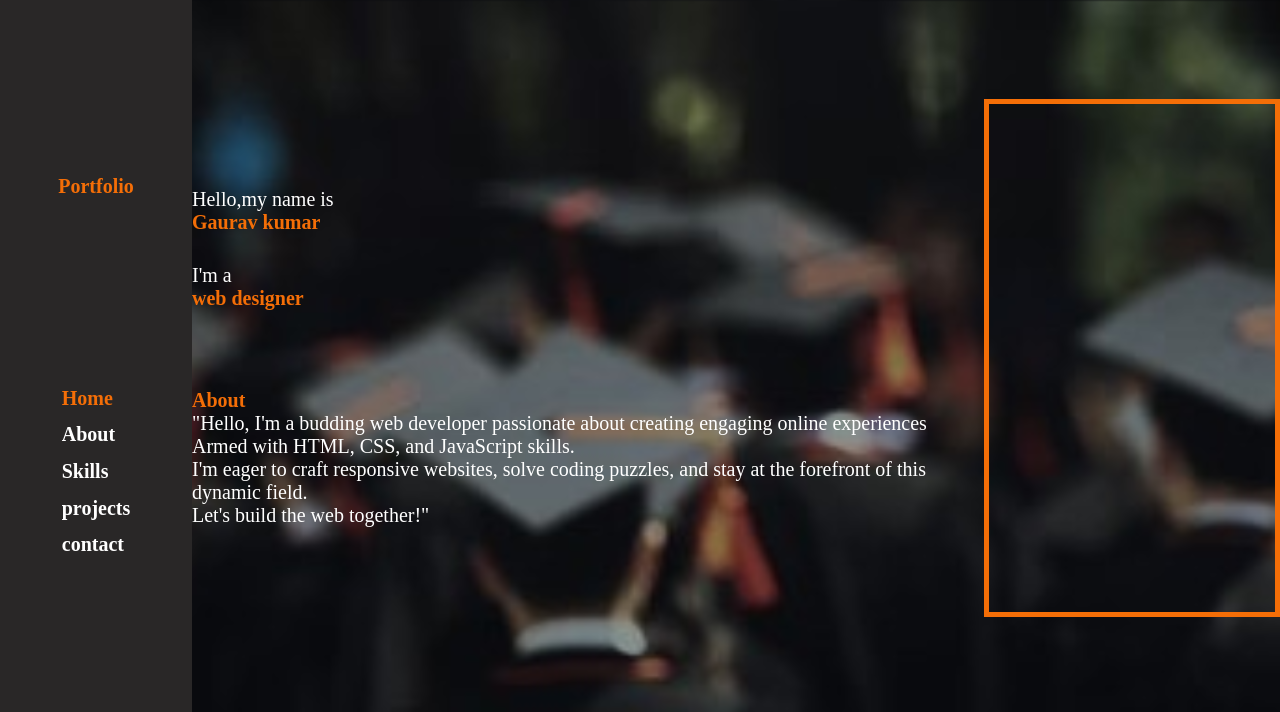
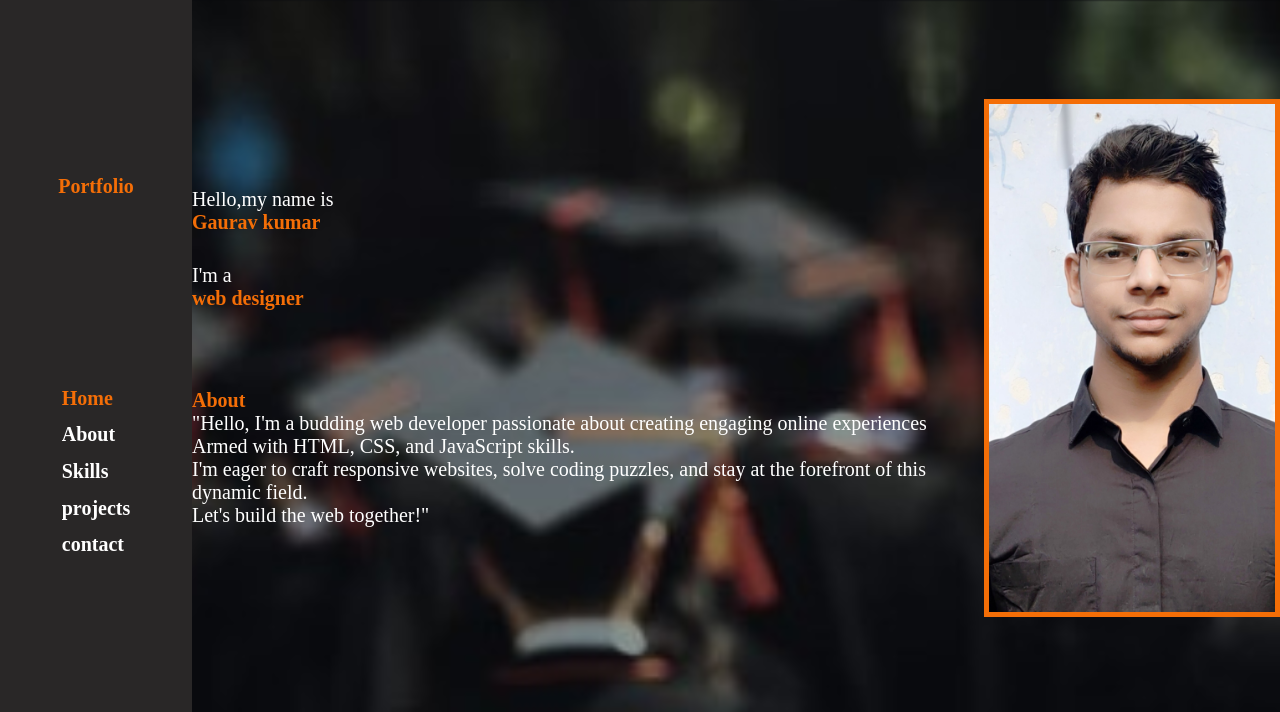
Before and after one commit to Gaurav85218/my_portfolio, a plain HTML site: page index.html in a window 1280 px wide. Shown: the top 712 px of the page. Drawn offline with Linux system fonts and the light colour scheme.

Commit message:
Update style.css

```diff
--- a/style.css
+++ b/style.css
@@ -75,7 +75,7 @@ justify-content: space-evenly;
 }
 .image{
     padding: 4px;
-    background-image: url('sphotos.jpeg.jpg');
+    background-image: url('photo.jpg.jpg');
     background-size: cover;
     height: 500px;
     width: 300px;
```
